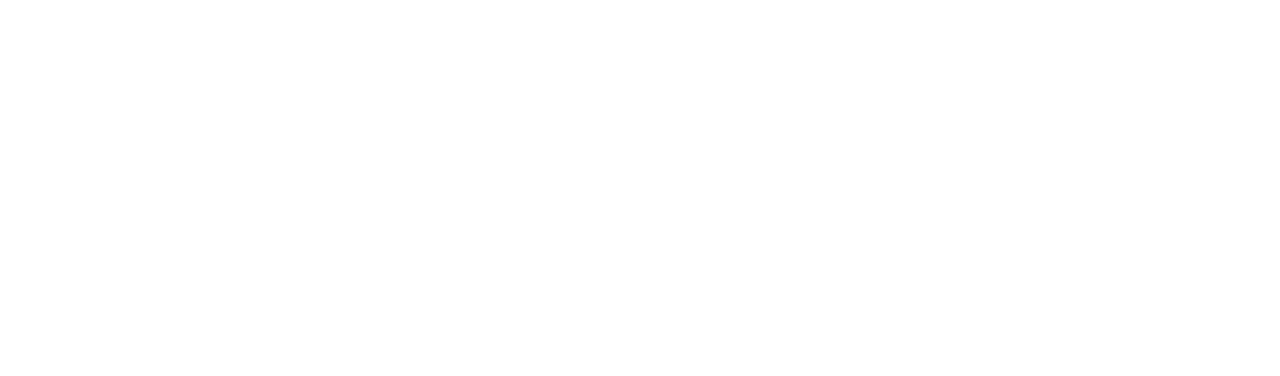
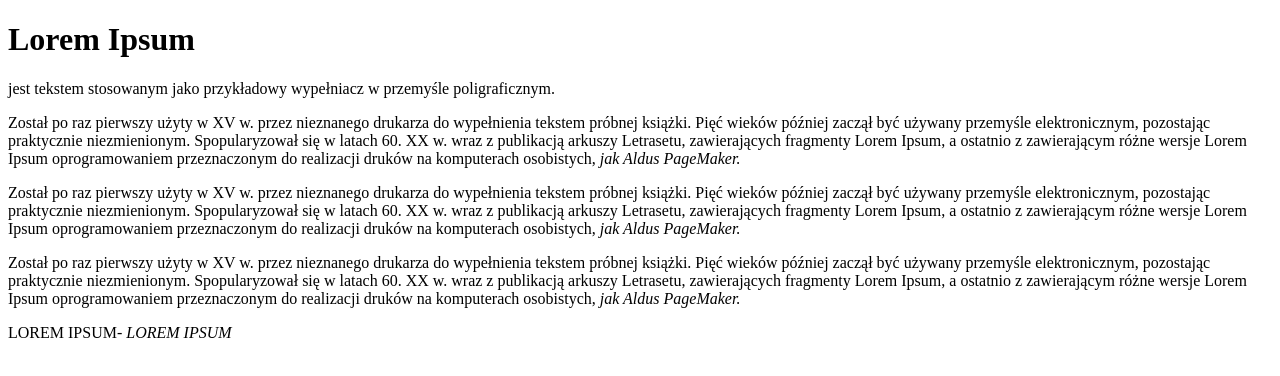
Before and after one commit to Florek94/Kodilla-tasks, a plain HTML site: page index.html in a window 1280 px wide. Drawn offline with Linux system fonts and the light colour scheme.

Commit message:
Add title and text to html

```diff
--- a/index.html
+++ b/index.html
@@ -8,6 +8,11 @@
     <link rel="stylesheet" href="css/style.css">
 </head>
 <body>
-
+    <h1>Lorem Ipsum</h1>
+    <p class="italic">jest tekstem stosowanym jako przykładowy wypełniacz w przemyśle poligraficznym.</p>
+    <p class="text">Został po raz pierwszy użyty w XV w. przez nieznanego drukarza do wypełnienia tekstem próbnej książki. Pięć wieków później zaczął być używany przemyśle elektronicznym, pozostając praktycznie niezmienionym. Spopularyzował się w latach 60. XX w. wraz z publikacją arkuszy Letrasetu, zawierających fragmenty Lorem Ipsum, a ostatnio z zawierającym różne wersje Lorem Ipsum oprogramowaniem przeznaczonym do realizacji druków na komputerach osobistych,<em> jak Aldus PageMaker.</em></p>
+    <p class="text">Został po raz pierwszy użyty w XV w. przez nieznanego drukarza do wypełnienia tekstem próbnej książki. Pięć wieków później zaczął być używany przemyśle elektronicznym, pozostając praktycznie niezmienionym. Spopularyzował się w latach 60. XX w. wraz z publikacją arkuszy Letrasetu, zawierających fragmenty Lorem Ipsum, a ostatnio z zawierającym różne wersje Lorem Ipsum oprogramowaniem przeznaczonym do realizacji druków na komputerach osobistych,<em> jak Aldus PageMaker.</em></p>
+    <p class="text">Został po raz pierwszy użyty w XV w. przez nieznanego drukarza do wypełnienia tekstem próbnej książki. Pięć wieków później zaczął być używany przemyśle elektronicznym, pozostając praktycznie niezmienionym. Spopularyzował się w latach 60. XX w. wraz z publikacją arkuszy Letrasetu, zawierających fragmenty Lorem Ipsum, a ostatnio z zawierającym różne wersje Lorem Ipsum oprogramowaniem przeznaczonym do realizacji druków na komputerach osobistych,<em> jak Aldus PageMaker.</em></p>
+    <p class="text">LOREM IPSUM- <em>LOREM IPSUM</em></p>
 </body>
 </html>
```
